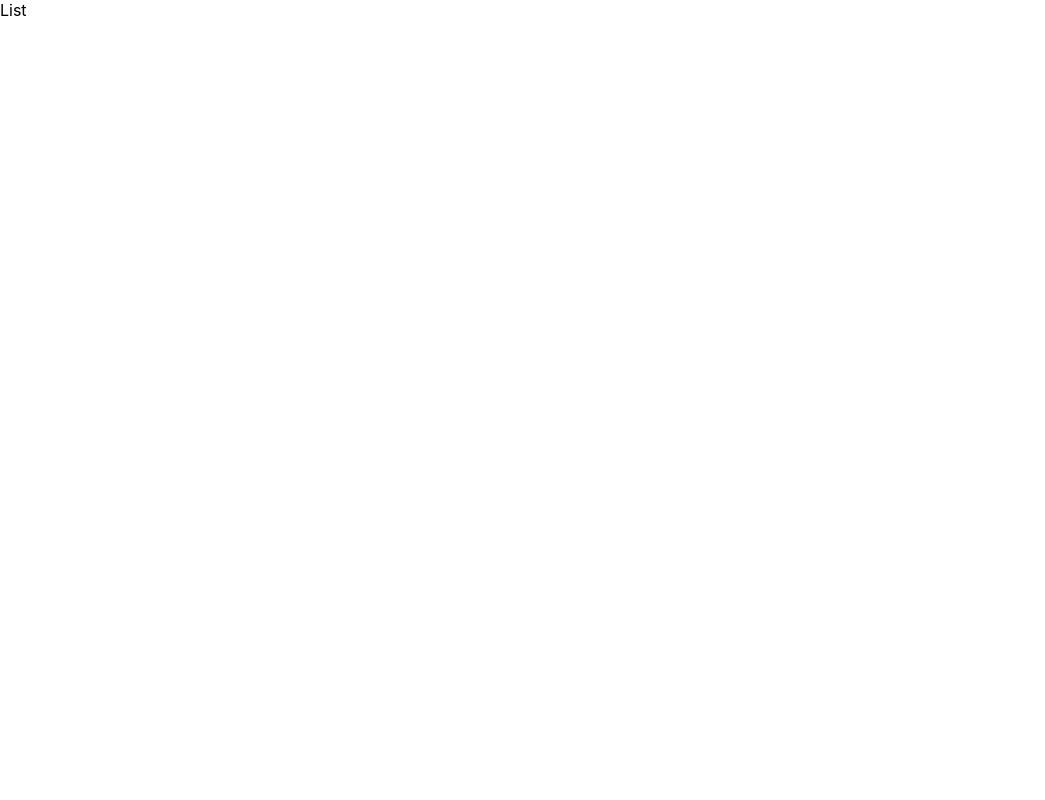
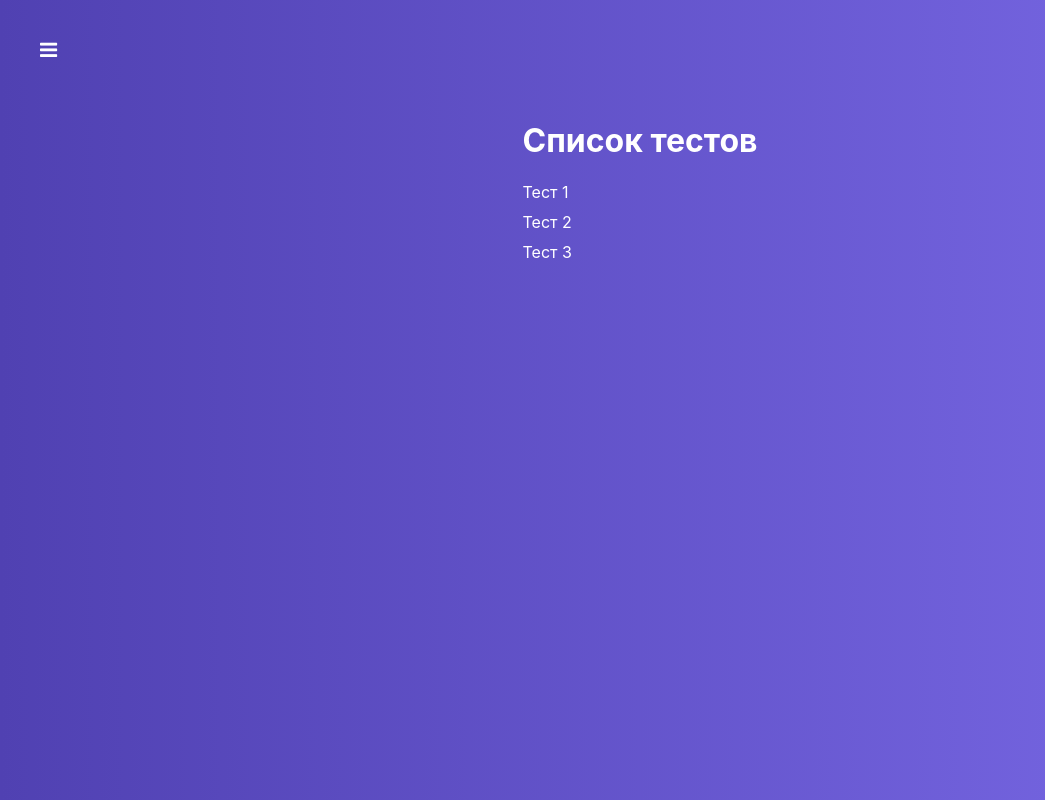
Before and after one commit to disterveg/test-on-reactjs, a React app: page / in a window 1280 px wide. Shown: the whole page, without its empty margins (0-1045 px from the left). Built offline with nearby package versions, Linux system fonts and the light colour scheme.

Commit message:
implement quiz list component

```diff
--- a/src/containers/QuizList/QuizList.css
+++ b/src/containers/QuizList/QuizList.css
@@ -0,0 +1,31 @@
+.QuizList {
+    display: flex;
+    justify-content: center;
+    padding-top: 100px;
+    flex: 1;
+    width: 100%;
+    background: linear-gradient(90deg, #5041b2 0%, #7969e6 100%);
+}
+
+.QuizList h1 {
+    color: #fff;
+}
+
+.QuizList ul {
+    list-style: none;
+    margin: 0;
+    padding: 0;
+}
+
+.QuizList li {
+    margin-bottom: 10px;
+}
+
+.QuizList li a {
+    color: #fff;
+    text-decoration: none;
+}
+
+.QuizList li a:hover {
+    color: #363f54;
+}
--- a/src/containers/QuizList/QuizList.js
+++ b/src/containers/QuizList/QuizList.js
@@ -1,10 +1,33 @@
 import React, {Component} from 'react';
 import './QuizList.css';
+import {NavLink} from 'react-router-dom';
 
 class QuizList extends Component {
+    renderQuizes() {
+        return[1, 2, 3].map((quiz, index) => {
+            return (
+                <li key={index}>
+                <NavLink
+                    to={'/quiz/' + quiz}
+                >
+                    Тест {quiz}
+                </NavLink>
+            </li>
+            );
+        });
+    }
+
     render() {
         return (
-            <div>List</div>
+            <div className="QuizList">
+                <div>
+                    <h1>Список тестов</h1>
+
+                    <ul>
+                        {this.renderQuizes()}
+                    </ul>
+                </div>
+            </div>
         );
     }
 }
```
